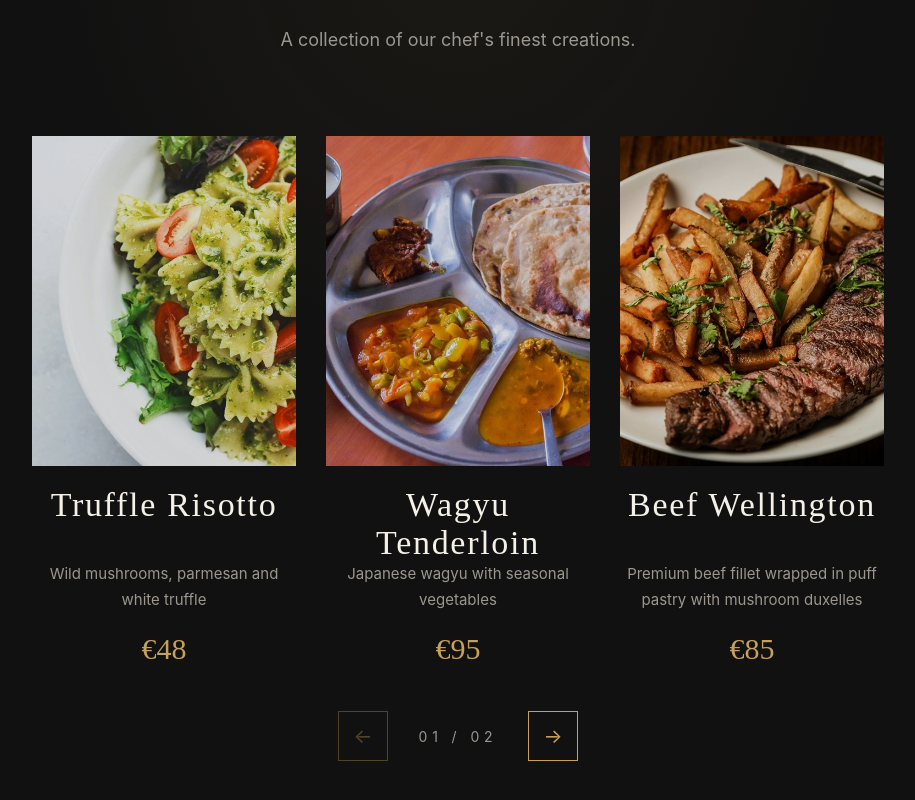
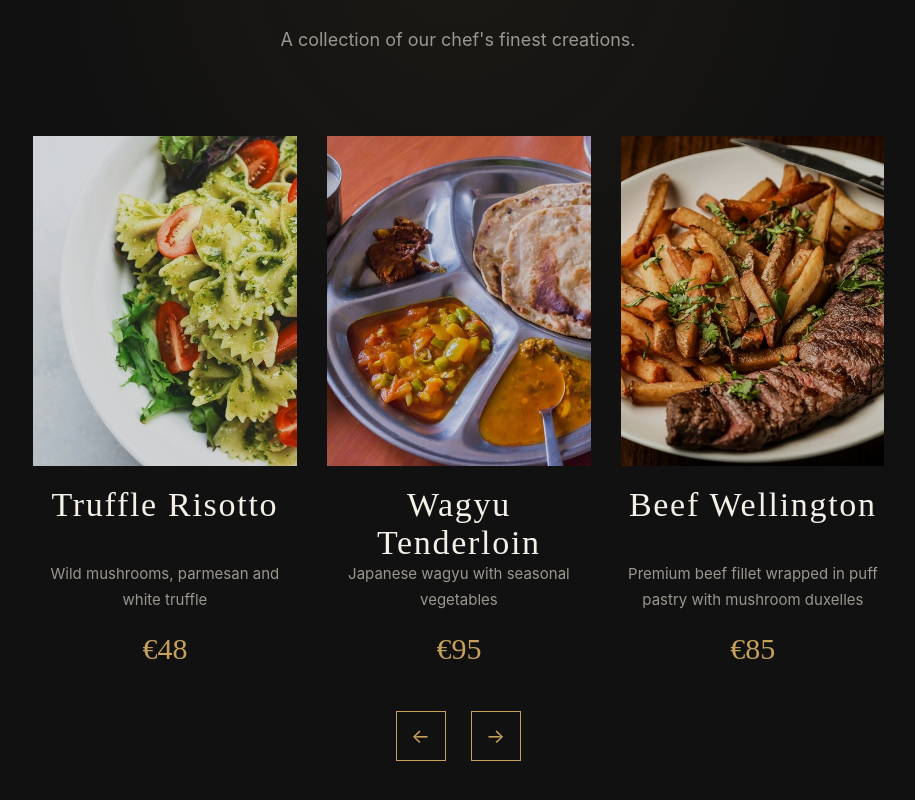
Before and after one commit to BohdanKrav4enko/LUMIERE, a React (Vite) app: page / in a window 1280 px wide. Shown: the part 2110-2910 px from the top of the page, without its empty margins (182-1097 px from the left). Built offline with nearby package versions, Linux system fonts and the light colour scheme.

Commit message:
feat: complete all pending tasks

```diff
--- a/src/sections/signatureMenu/SignatureMenu.tsx
+++ b/src/sections/signatureMenu/SignatureMenu.tsx
@@ -1,107 +1,144 @@
-import {MotionSection} from "../../components";
+import { MotionSection } from "../../components";
 import * as S from "./styles/SignatureMenuStyle";
-import {useState} from "react";
-import {signatureDishes} from "../../data/signatureMenu.ts";
+import { signatureDishes } from "../../data/signatureMenu";
+import {useEffect, useRef} from "react";
 
 export const SignatureMenu = () => {
 
-    const [page, setPage] = useState(0);
+    const sliderRef = useRef<HTMLDivElement>(null);
 
-    const cardsPerPage =
-        window.innerWidth <= 768
-            ? 1
-            : window.innerWidth <= 1024
-                ? 2
-                : 3;
+    const scrollNext = () => {
+        if (!sliderRef.current) return;
 
-    const totalPages = Math.ceil(
-        signatureDishes.length / cardsPerPage
-    );
+        sliderRef.current.scrollBy({
+            left: sliderRef.current.clientWidth,
+            behavior: "smooth",
+        });
 
-    const visibleDishes = signatureDishes.slice(
-        page * cardsPerPage,
-        page * cardsPerPage + cardsPerPage
-    );
-
-    const next = () => {
-        if (page < totalPages - 1) {
-            setPage(prev => prev + 1);
-        }
     };
 
-    const prev = () => {
-        if (page > 0) {
-            setPage(prev => prev - 1);
+    const scrollPrev = () => {
+        if (!sliderRef.current) return;
+
+        sliderRef.current.scrollBy({
+            left: -sliderRef.current.clientWidth,
+            behavior: "smooth",
+        });
+    };
+
+    const loopDishes = [
+        ...signatureDishes,
+        ...signatureDishes,
+        ...signatureDishes,
+    ];
+
+    useEffect(() => {
+        if (!sliderRef.current) return;
+        const slider = sliderRef.current;
+        slider.scrollLeft = slider.scrollWidth / 3;
+    }, []);
+
+    const handleScroll = () => {
+        const slider = sliderRef.current;
+        if (!slider) return;
+        const width = slider.scrollWidth / 3;
+        if (slider.scrollLeft <= 0) {
+            slider.scrollLeft = width;
         }
+
+
+        if (slider.scrollLeft >= width * 2) {
+
+            slider.scrollLeft = width;
+
+        }
+
     };
 
     return (
         <MotionSection>
+
             <S.Section id="signature">
+
                 <S.Wrapper>
+
+
                     <S.Number>
                         02
                     </S.Number>
 
+
                     <S.Title>
                         Signature Menu
                     </S.Title>
+
 
                     <S.Subtitle>
                         A collection of our chef's
                         finest creations.
                     </S.Subtitle>
 
+
                     <S.Slider>
-                        <S.Track>
-                            {visibleDishes.map((dish) => (
+
+                        <S.Track
+                            ref={sliderRef}
+                            onScroll={handleScroll}
+                        >
+
+                            {loopDishes.map((dish)=>(
+
                                 <S.Card key={dish.id}>
+
+
                                     <S.Image
                                         src={dish.image}
                                         alt={dish.name}
                                         onError={(e) => {
-                                            e.currentTarget.onerror = null;
                                             e.currentTarget.src = "/images/placeholder.avif";
                                         }}
+
                                     />
 
-                                    <S.Name>{dish.name}</S.Name>
+
+                                    <S.Name>
+                                        {dish.name}
+                                    </S.Name>
+
 
                                     <S.Description>
                                         {dish.description}
                                     </S.Description>
 
+
                                     <S.Price>
                                         {dish.price}
                                     </S.Price>
+
+
                                 </S.Card>
+
                             ))}
+
                         </S.Track>
+
                     </S.Slider>
+                    <S.Controls>
 
-                    <S.Controls>
-                        <S.ArrowButton
-                            onClick={prev}
-                            disabled={page === 0}
-                        >
+                        <S.ArrowButton onClick={scrollPrev}>
                             ←
                         </S.ArrowButton>
 
-                        <S.Pagination>
-                            {String(page + 1).padStart(2, "0")}
-                            {" / "}
-                            {String(totalPages).padStart(2, "0")}
-                        </S.Pagination>
-
-                        <S.ArrowButton
-                            onClick={next}
-                            disabled={page === totalPages - 1}
-                        >
+                        <S.ArrowButton onClick={scrollNext}>
                             →
                         </S.ArrowButton>
+
                     </S.Controls>
+
                 </S.Wrapper>
+
             </S.Section>
+
         </MotionSection>
     );
-}
+};
--- a/src/sections/signatureMenu/styles/SignatureMenuStyle.tsx
+++ b/src/sections/signatureMenu/styles/SignatureMenuStyle.tsx
@@ -73,7 +73,6 @@ export const Slider = styled.div`
 export const Track = styled.div`
 
     display: flex;
-
     gap: 30px;
 
 
```
